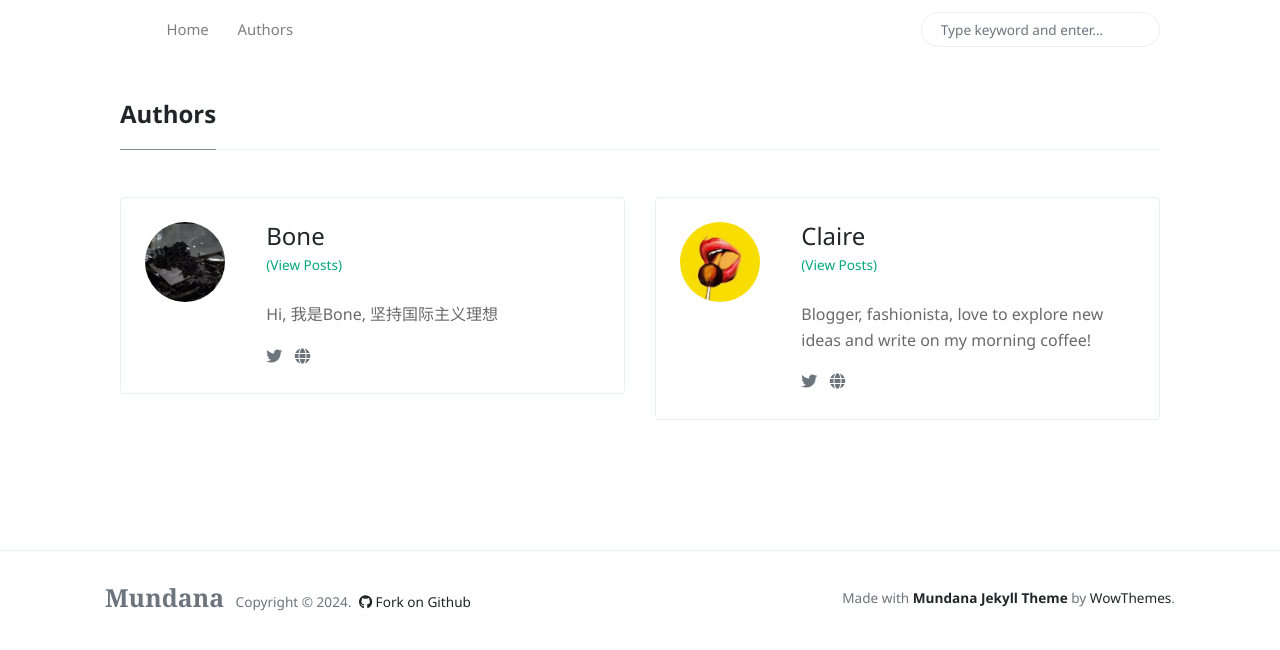
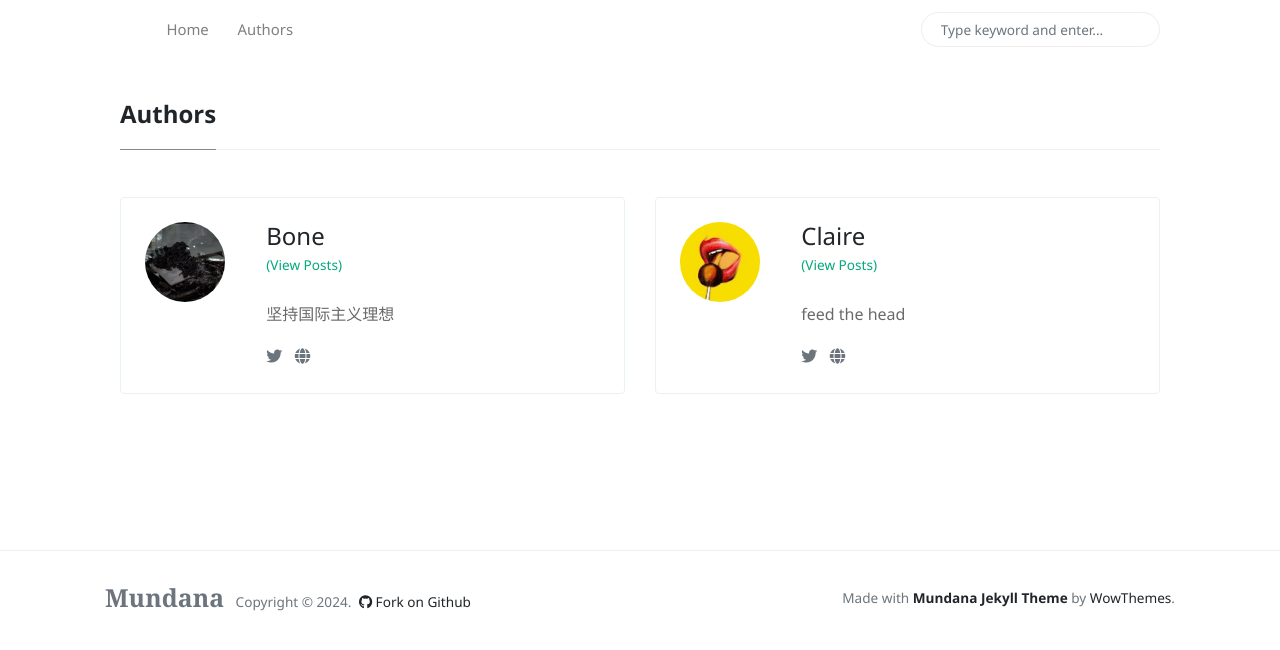
Before and after one commit to mediation-magazine/mediation-magazine.github.io, a Jekyll site: the page built from docs/_pages/authors-list.html, in a window 1280 px wide. Shown: the top 650 px of the page. Built offline with Jekyll 4.4.1, drawn with Linux system fonts in a browser that asks for light colours; nearby versions of some CDN libraries.

Commit message:
Update _config.yml

```diff
--- a/docs/_config.yml
+++ b/docs/_config.yml
@@ -44,7 +44,7 @@ authors:
       name:           Bone
       site:           https://www.wowthemes.net
       avatar:         assets/images/avatar1.jpg
-      bio:            "Hi, 我是Bone, 坚持国际主义理想"
+      bio:            "坚持国际主义理想"
       email:          wowthemesnet@gmail.com
       twitter:        https://twitter.com/wowthemesnet
 
@@ -52,7 +52,7 @@ authors:
       name:           Claire
       site:           https://www.wowthemes.net
       avatar:         assets/images/avatar2.jpg
-      bio:            "Blogger, fashionista, love to explore new ideas and write on my morning coffee!"
+      bio:            "feed the head"
       email:          fakemail@gmail.com
       twitter:        https://twitter.com/wowthemesnet
 
```
